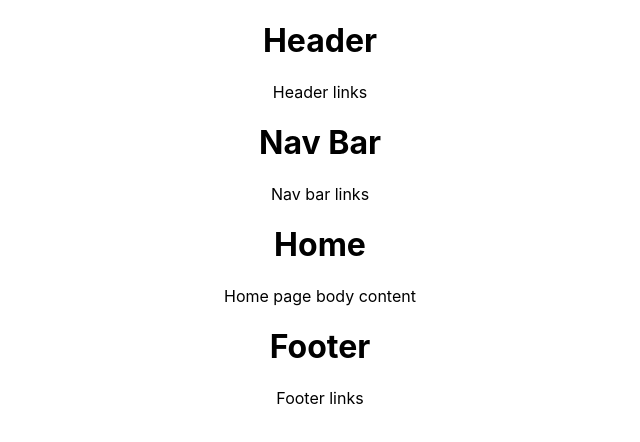
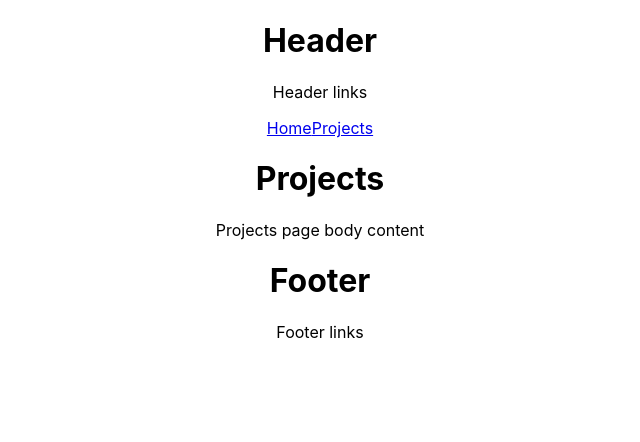
Before and after one commit to smcvey7/portfolio, a React (Create React App) app: page /projects in a window 1280 px wide. Shown: the top 442 px of the page, without its empty margins (320-960 px from the left). Built offline with nearby package versions, Linux system fonts and the light colour scheme.

Commit message:
add client side routing with react-router-dom

```diff
--- a/src/App.js
+++ b/src/App.js
@@ -1,5 +1,6 @@
-import logo from './logo.svg';
 import './App.css';
+import { Route, Routes, useNavigate } from 'react-router-dom';
+import Projects from './Projects';
 import Home from './Home';
 import NavBar from './NavBar';
 import Header from './Header';
@@ -11,7 +12,11 @@ function App() {
     <div className="App">
       <Header />
       <NavBar />
-      <Home />
+      <Routes>
+        <Route path="/" element={<Home />} />
+        <Route path="projects" element={<Projects />} />
+
+      </Routes>
       <Footer />
     </div>
   );
--- a/src/NavBar.js
+++ b/src/NavBar.js
@@ -1,11 +1,26 @@
 import React from "react";
+import { Link, useNavigate } from "react-router-dom";
+
 
 function NavBar() {
   return (
-    <div>
-      <h1>Nav Bar</h1>
-      <p>Nav bar links</p>
-    </div>
+    <nav className="navbar navbar-dark bg-dark justify-content-around">
+      <Link
+        to="/"
+        className="btn btn-lg custom-button"
+        role="button"
+      >
+        Home
+      </Link>
+
+      <Link
+        to="/projects"
+        className="btn btn-lg custom-button"
+        role="button"
+      >
+        Projects
+      </Link>
+    </nav>
   );
 }
 
--- /dev/null
+++ b/src/Projects.js
@@ -0,0 +1,12 @@
+import React from "react";
+
+function Projects() {
+  return (
+    <div>
+      <h1>Projects</h1>
+      <p>Projects page body content</p>
+    </div>
+  );
+}
+
+export default Projects;
--- a/src/index.js
+++ b/src/index.js
@@ -3,12 +3,16 @@ import ReactDOM from 'react-dom/client';
 import './index.css';
 import App from './App';
 import reportWebVitals from './reportWebVitals';
+import {BrowserRouter as Router} from "react-router-dom";
+
 
 const root = ReactDOM.createRoot(document.getElementById('root'));
 root.render(
-  <React.StrictMode>
-    <App />
-  </React.StrictMode>
+  <Router>
+    <React.StrictMode>
+      <App />
+    </React.StrictMode>
+  </Router>
 );
 
 // If you want to start measuring performance in your app, pass a function
```
